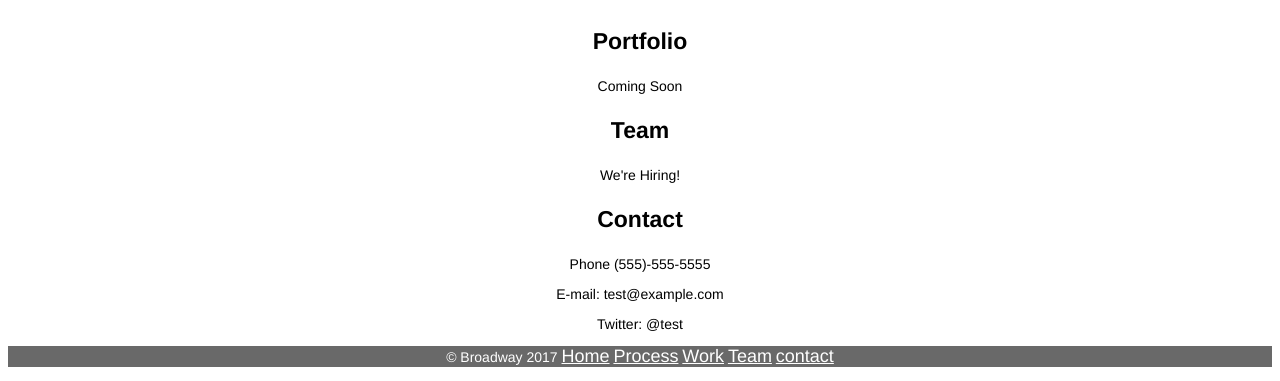
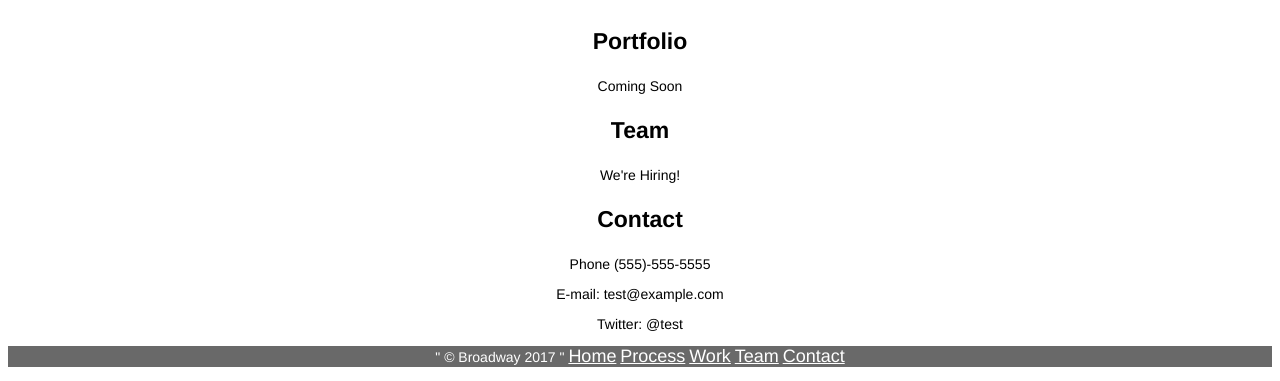
Before and after one commit to CJaneRun26o2/broadway_design, a plain HTML site: page index.html in a window 1280 px wide. Shown: the part 1692-2073 px from the top of the page. Drawn offline with Linux system fonts and the light colour scheme.

Commit message:
fixing footer 3rd try

```diff
--- a/index.html
+++ b/index.html
@@ -60,13 +60,13 @@
 
 <div id="footer">
 
-<p>© Broadway  2017
+<p>"   © Broadway  2017       "
 
   <a class="btn-nav" href="#">Home</a>
   <a class="btn-nav" href="#process">Process</a>
   <a class="btn-nav" href="#work">Work</a>
   <a class="btn-nav" href="#team">Team</a>
-  <a class="btn-nav" href="#contact">contact</a>
+  <a class="btn-nav" href="#contact">Contact</a>
 
 </p>
 
--- a/resources/css/style.css
+++ b/resources/css/style.css
@@ -40,5 +40,5 @@ body {text-align: center !important;}
 
 #footer {background-color: dimgray;
       font-size: 11px;
-      color:  white;
+      color: white;
     }
```
